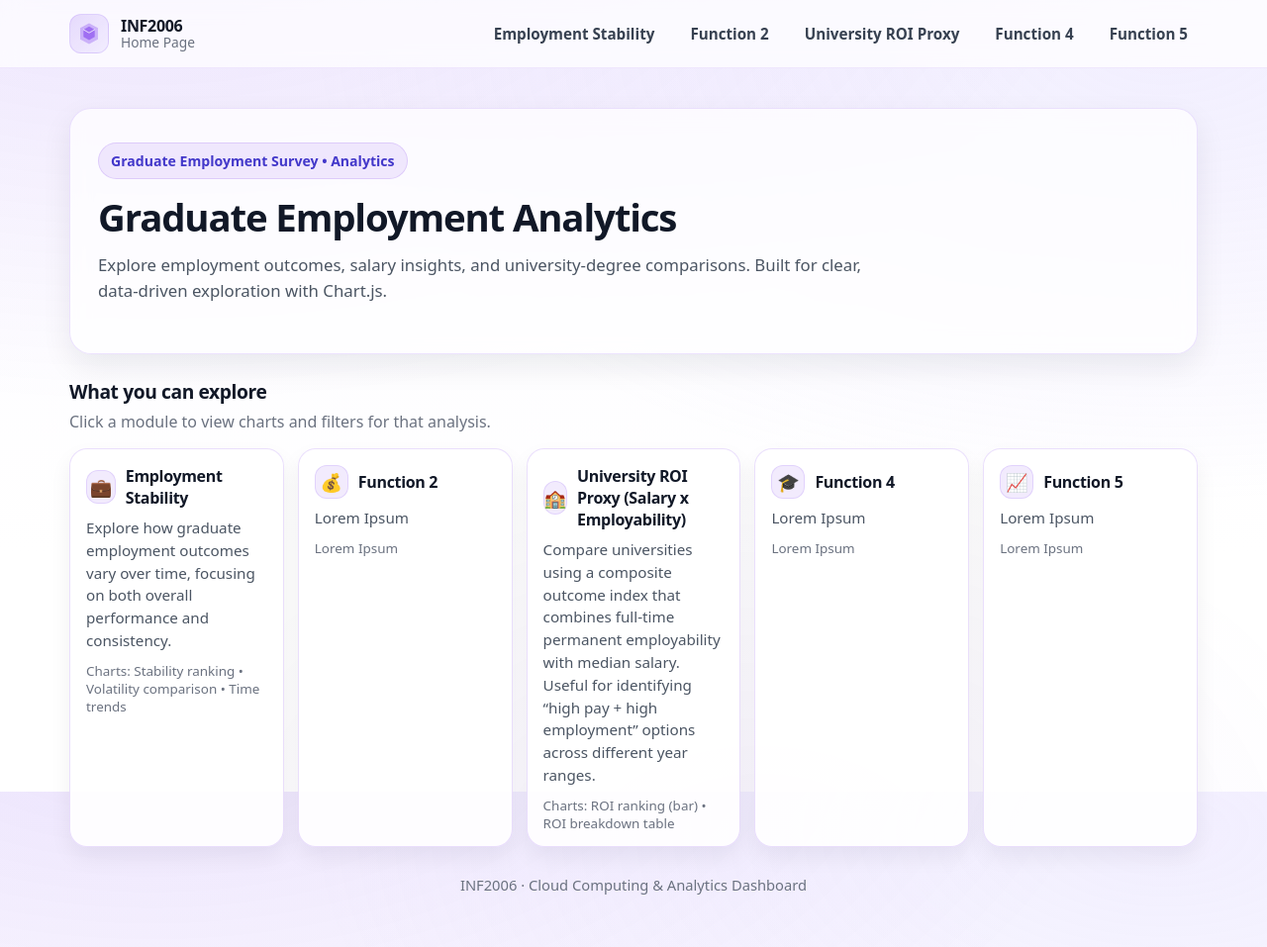
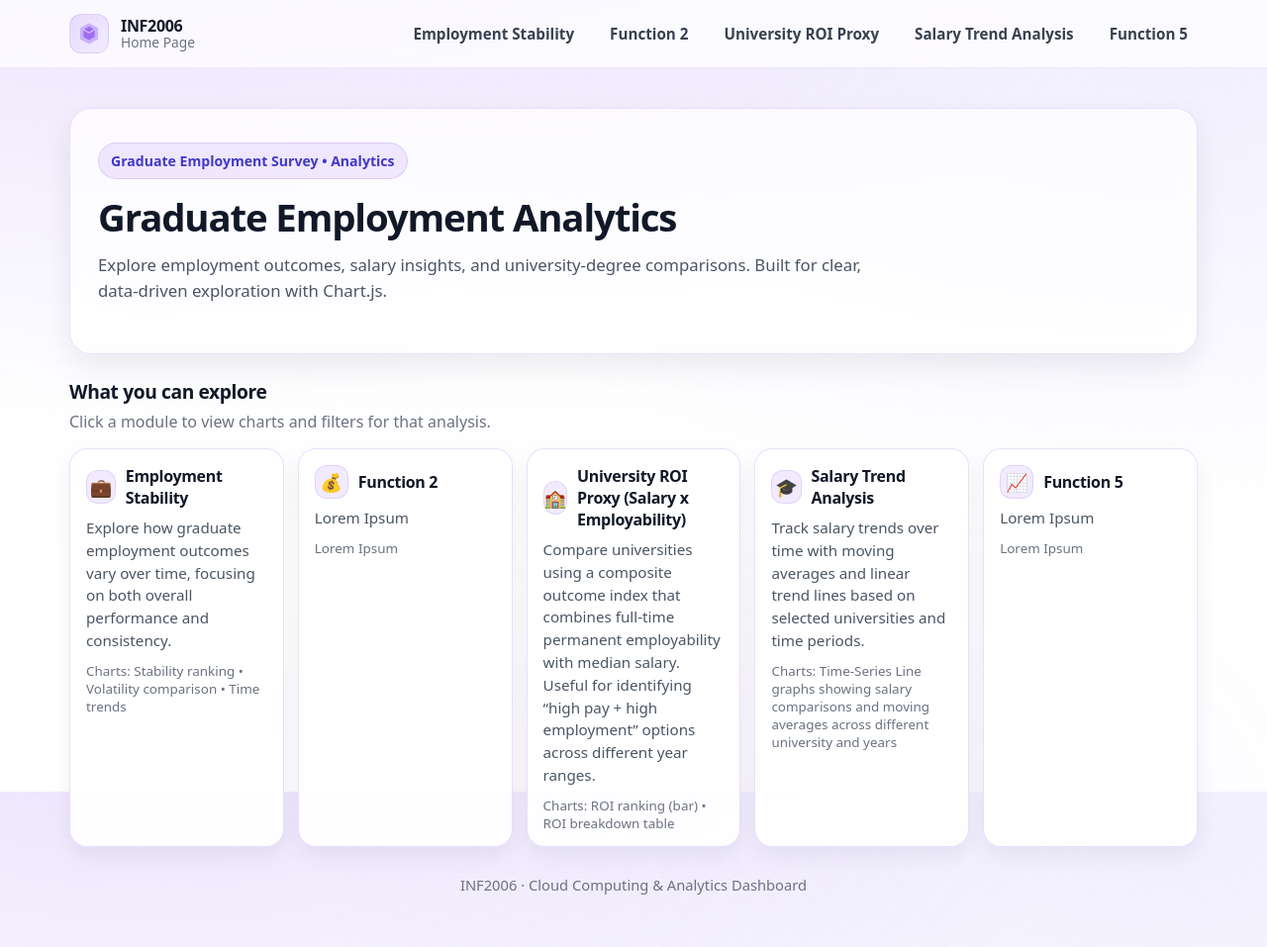
Before and after one commit to OwenNyo/INF2006-CloudComputing, a Flask app: page / in a window 1280 px wide. Shown: the whole page at 99% size. Run offline with Flask 3, Linux system fonts and the light colour scheme.

Commit message:
Updated summary for function 4 on salary trend analysis

```diff
--- a/templates/index.html
+++ b/templates/index.html
@@ -70,12 +70,12 @@
                 <a class="card" href="">
                     <div class="card-top">
                         <span class="icon">🎓</span>
-                        <span class="card-title">Function 4</span>
+                        <span class="card-title">Salary Trend Analysis</span>
                     </div>
                     <p class="card-desc">
-                        Lorem Ipsum
+                        Track salary trends over time with moving averages and linear trend lines based on selected universities and time periods.
                     </p>
-                    <p class="card-meta">Lorem Ipsum</p>
+                    <p class="card-meta">Charts: Time-Series Line graphs showing salary comparisons and moving averages across different university and years</p>
                 </a>
 
                 <a class="card" href="">
--- a/templates/partials/navbar.html
+++ b/templates/partials/navbar.html
@@ -20,7 +20,7 @@
             <a class="nav-link {% if active_page == 'function1' %}active{% endif %}" href="/function1">Employment Stability</a>
             <a class="nav-link {% if active_page == 'function2' %}active{% endif %}" href="/function2">Function 2</a>
             <a class="nav-link {% if active_page == 'function3' %}active{% endif %}" href="/function3">University ROI Proxy</a>
-            <a class="nav-link {% if active_page == 'function4' %}active{% endif %}" href="/function4">Function 4</a>
+            <a class="nav-link {% if active_page == 'function4' %}active{% endif %}" href="/function4">Salary Trend Analysis</a>
             <a class="nav-link {% if active_page == 'function5' %}active{% endif %}" href="/function5">Function 5</a>
         </div>
     </div>
```
